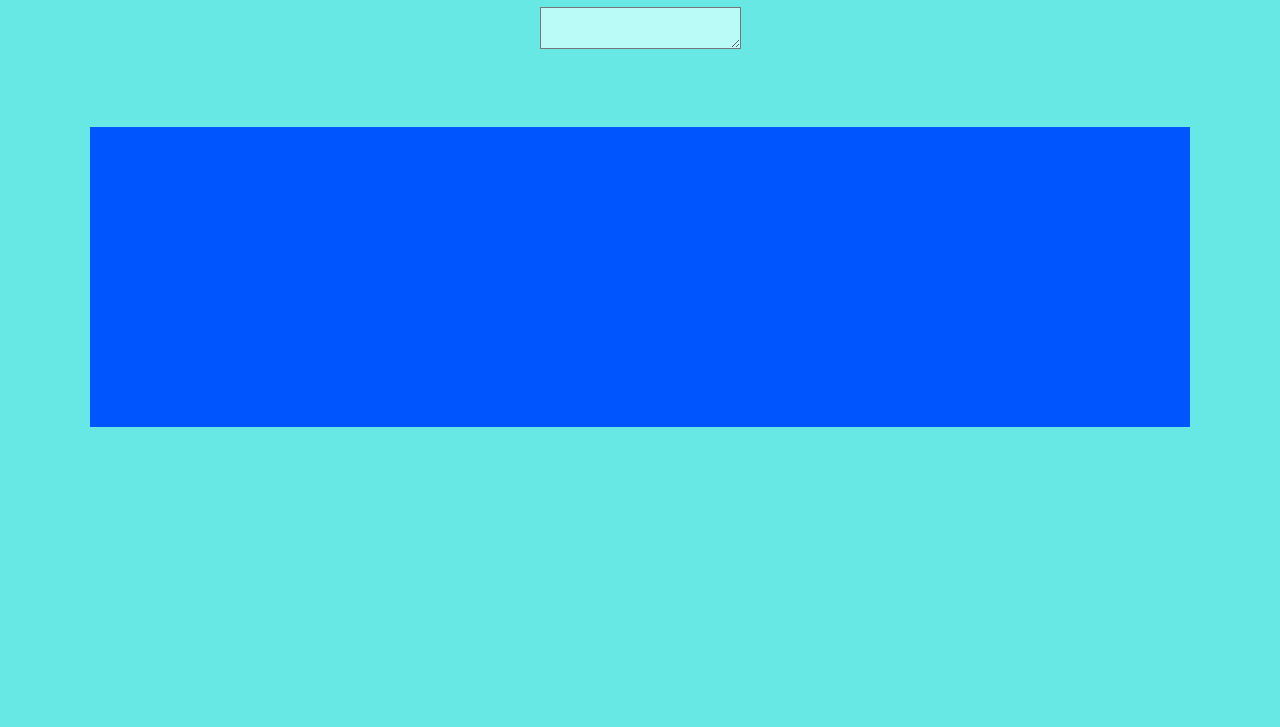
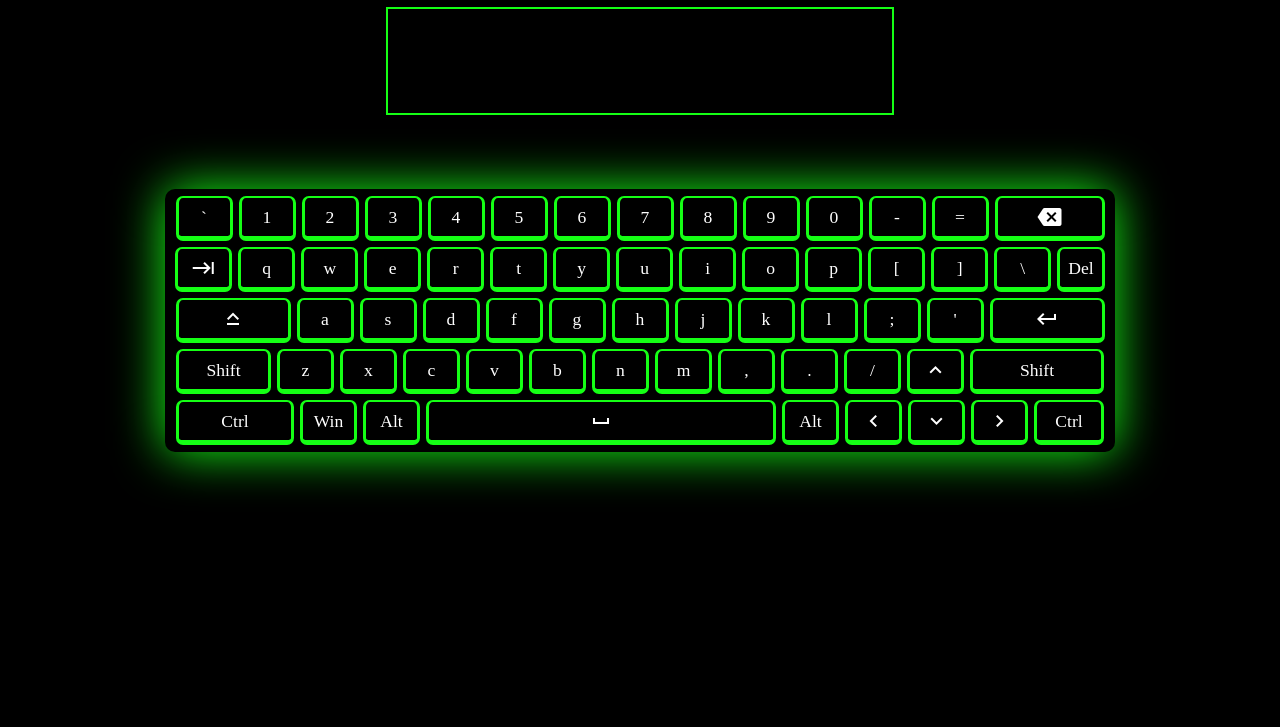
Before and after one commit to VladMitskevich/Virtual-Keyboard, a plain HTML site: page index.html in a window 1280 px wide. Shown: the part 73-800 px from the top of the page. Drawn offline with Linux system fonts and the light colour scheme.

Commit message:
feat: add buttons on keyboard and animation for buttons

```diff
--- a/script.js
+++ b/script.js
@@ -1,86 +1,29 @@
-const body = document.querySelector('body');
-body.classList.add('body');
-// body.innerHTML = `<div class="wrapper">
-// <h1>RSS Virtual Keyboard</h1>
-// <textarea></textarea>
-// <div class="keyboard"><div class="keyboard-keys">
-// <button type="button" class="keyboard-key">\`</button>
-// <button type="button" class="keyboard-key">1</button>
-// <button type="button" class="keyboard-key">2</button>
-// <button type="button" class="keyboard-key">3</button>
-// <button type="button" class="keyboard-key">4</button>
-// <button type="button" class="keyboard-key">5</button>
-// <button type="button" class="keyboard-key">6</button>
-// <button type="button" class="keyboard-key">7</button>
-// <button type="button" class="keyboard-key">8</button>
-// <button type="button" class="keyboard-key">9</button>
-// <button type="button" class="keyboard-key">0</button>
-// <button type="button" class="keyboard-key">-</button>
-// <button type="button" class="keyboard-key">=</button>
-// <button type="button" class="keyboard-key wide-key">Backspace</button>
-// <br>
-// <button type="button" class="keyboard-key wide-key">Tab</button>
-// <button type="button" class="keyboard-key">q</button>
-// <button type="button" class="keyboard-key">w</button>
-// <button type="button" class="keyboard-key">e</button>
-// <button type="button" class="keyboard-key">r</button>
-// <button type="button" class="keyboard-key">t</button>
-// <button type="button" class="keyboard-key">y</button>
-// <button type="button" class="keyboard-key">u</button>
-// <button type="button" class="keyboard-key">i</button>
-// <button type="button" class="keyboard-key">o</button>
-// <button type="button" class="keyboard-key">p</button>
-// <button type="button" class="keyboard-key">[</button>
-// <button type="button" class="keyboard-key">]</button>
-// <button type="button" class="keyboard-key">\\</button>
-// <br>
-// <button type="button" class="keyboard-key wide-key">Caps Lock</button>
-// <button type="button" class="keyboard-key">a</button>
-// <button type="button" class="keyboard-key">s</button>
-// <button type="button" class="keyboard-key">d</button>
-// <button type="button" class="keyboard-key">f</button>
-// <button type="button" class="keyboard-key">g</button>
-// <button type="button" class="keyboard-key">h</button>
-// <button type="button" class="keyboard-key">j</button>
-// <button type="button" class="keyboard-key">k</button>
-// <button type="button" class="keyboard-key">l</button>
-// <button type="button" class="keyboard-key">;</button>
-// <button type="button" class="keyboard-key">'</button>
-// <button type="button" class="keyboard-key wide-key">Enter</button>
-// <br>
-// <button type="button" class="keyboard-key wide-key">Shift</button>
-// <button type="button" class="keyboard-key">z</button>
-// <button type="button" class="keyboard-key">x</button>
-// <button type="button" class="keyboard-key">c</button>
-// <button type="button" class="keyboard-key">v</button>
-// <button type="button" class="keyboard-key">b</button>
-// <button type="button" class="keyboard-key">n</button>
-// <button type="button" class="keyboard-key">m</button>
-// <button type="button" class="keyboard-key">,</button>
-// <button type="button" class="keyboard-key">.</button>
-// <button type="button" class="keyboard-key">/</button>
-// <button type="button" class="keyboard-key wide-key">Shift</button>
-// <br>
-// <button type="button" class="keyboard-key">Ctrl</button>
-// <button type="button" class="keyboard-key">Win</button>
-// <button type="button" class="keyboard-key">Alt</button>
-// <button type="button" class="keyboard-key">Space</button>
-// <button type="button" class="keyboard-key">Alt</button>
-// <button type="button" class="keyboard-key">Leftarr</button>
-// <button type="button" class="keyboard-key">Botarr</button>
-// <button type="button" class="keyboard-key">Rightarr</button>
-// <button type="button" class="keyboard-key">Ctrl</button>
+window.addEventListener("DOMContentLoaded", function() {
+  let buttons = ['`','1','2','3','4','5','6','7','8','9','0','-','=','Backspace',
+                 'Tab','q','w','e','r','t','y','u','i','o','p','[',']','\\','Delete',
+                'CapsLock','a','s','d','f','g','h','j','k','l',';','\'','Enter',
+                'ShiftLeft','z','x','c','v','b','n','m',',','.','/','ArrowUp','ShiftRight',
+                'ControlLeft','Meta','AltLeft','Space','AltRight','ArrowLeft','ArrowDown','ArrowRight','ControlRight'];
 
-// </div>
-// </div>
-// </div>`
-const buttons = ['`','1','2','3','4','5','6','7','8','9','0','-','=','Backspace',
-                 'Tab','q','w','e','r','t','y','u','i','o','p','[',']','\\',
-                'Caps Lock','a','s','d','f','g','h','j','k','l',';','\'','Enter',
-                'Shift','z','x','c','v','b','n','m',',','.','Arrup','Shift',
-                'Ctrl','Win','Alt','Space','Alt','Arrleft','Arrdown','Arrright','Ctrl'];
 
-document.addEventListener("DOMContentLoaded", () => {
+window.addEventListener('keydown', (event)=>{
+        if(event.shiftKey && event.altKey){
+          buttons = ['`','1','2','3','4','5','6','7','8','9','0','-','=','Backspace',
+                 'Tab','й','ц','у','к','е','н','г','ш','щ','з','х','ъ','\\',
+                'CapsLock','ф','ы','в','а','п','р','о','л','д','ж','э','Enter',
+                'ShiftLeft','я','ч','с','м','и','т','ь','б','ю','ArrowUp','ShiftRight',
+                'ControlLeft','Meta','AltLeft','Space','AltRight','ArrowLeft','ArrowDown','ArrowRight','ControlRight'];
+                console.log(buttons);
+        }
+
+      })
+  const body = document.querySelector('body');
+  body.classList.add('body');
+
+  const createIcon = (icon_name) => {
+    return `<i class="material-icons">${icon_name}</i>`;
+};
+
    const wrapper =  document.createElement('div');
    wrapper.classList.add('wrapper');
    body.appendChild(wrapper);
@@ -100,7 +43,148 @@ document.addEventListener("DOMContentLoaded", () => {
    keyboard.appendChild(keyboardKeys);
 
    function addButtons(){
-     let button = document.createElement('button');
-     button.classList.add('keyboard-key')
+
+    for(let i= 0;i<buttons.length;i++){
+      const key = document.createElement('button');
+      const buttonsLineBreak = ['Backspace','Delete','Enter', 'ShiftRight'].indexOf(buttons[i]) !== -1;
+
+
+      key.setAttribute("type", "button");
+      key.classList.add('keyboard-key');
+      key.textContent = buttons[i];
+      if(buttons[i] === 'Backspace'){
+        key.classList.add('wide-key');
+        key.innerHTML = createIcon("backspace");
+      }
+      if(buttons[i] === 'Tab'){
+        key.innerHTML = createIcon("keyboard_tab");
+      }
+      if(buttons[i] === 'Delete'){
+        key.classList.add('delete-key');
+        key.textContent = 'Del';
+      }
+      if(buttons[i] === 'CapsLock'){
+        key.innerHTML = createIcon("keyboard_capslock");
+        key.classList.add('super-wide-key');
+      }
+      if(buttons[i] === 'Enter'){
+        key.classList.add('super-wide-key');
+      }
+      if(buttons[i] === 'AltLeft' || buttons[i] === 'AltRight'){
+        key.textContent = 'Alt';
+      }
+      if(buttons[i] === 'ArrowRight'){
+        key.innerHTML = createIcon("keyboard_arrow_right");
+      }
+      if(buttons[i] === 'ArrowLeft'){
+        key.innerHTML = createIcon("keyboard_arrow_left");
+      }
+      if(buttons[i] === 'ArrowDown'){
+        key.innerHTML = createIcon("keyboard_arrow_down");
+      }
+      if(buttons[i] === 'ArrowUp'){
+        key.innerHTML = createIcon("keyboard_arrow_up");
+      }
+      if(buttons[i] === 'Space'){
+        key.classList.add('space-key')
+        key.innerHTML = createIcon("space_bar");
+      }
+      if(buttons[i] === 'ShiftLeft'){
+        key.classList.add('shift-key')
+        key.textContent = 'Shift';
+      }
+      if(buttons[i] === 'ShiftRight'){
+        key.classList.add('shiftRight-key')
+        key.textContent = 'Shift';
+      }
+      if(buttons[i] === 'ControlLeft'){
+        key.classList.add('ctrl-key')
+        key.textContent = 'Ctrl';
+      }
+      if(buttons[i] === 'ControlRight'){
+        key.classList.add('ctrlRight-key')
+        key.textContent = 'Ctrl';
+      }
+      if(buttons[i] === 'Enter'){
+        key.innerHTML = createIcon("keyboard_return");
+      }
+      if(buttons[i] === 'Meta'){
+        key.textContent = 'Win';
+      }
+
+      keyboardKeys.append(key);
+      if(buttonsLineBreak){
+        keyboardKeys.appendChild(document.createElement('br'));
+      }
+
+      //----------------------Чтение кнопок с клавиатуры----------------------------//
+
+      document.addEventListener('keydown', (event)=>{
+        if(event.key === buttons[i] || event.code === buttons[i]){
+          key.classList.toggle("active");
+          if(event.key === 'Backspace'){
+            textarea.textContent = textarea.textContent.substring(0, textarea.textContent.length-1);
+          }
+          else if(event.key === 'Enter'){
+            textarea.textContent += "\n";
+          }
+          else if(event.key === 'Delete'){
+            textarea.textContent = '';
+          }
+          else if(event.code === 'Space'){
+            textarea.textContent += ' ';
+          }
+          else if(event.key === 'Tab'){
+            textarea.textContent += '   ';
+          }
+          else if(buttons[i] === 'CapsLock' || buttons[i] === 'ControlRight' || buttons[i] === 'ControlLeft'|| buttons[i] === 'ShiftRight' || buttons[i] === 'ShiftLeft' || buttons[i] === 'AltRight' || buttons[i] === 'AltLeft' || buttons[i] === 'Meta' || buttons[i] === 'ArrowDown' || buttons[i] === 'ArrowUp' || buttons[i] === 'ArrowLeft' || buttons[i] === 'ArrowRight'){
+            textarea.textContent = textarea.textContent;
+            event.preventDefault();
+          }
+          else{
+            textarea.textContent += buttons[i];
+          }
+        }
+
+      })
+      document.addEventListener('keyup', ()=>{
+        key.classList.remove('active');
+      })
+
+      //--------------------------------Чтение кнопок на экране--------------------//
+
+      key.addEventListener('mousedown', () =>{
+        key.classList.toggle('active');
+        if(buttons[i] === 'Backspace'){
+          textarea.textContent = textarea.textContent.substring(0, textarea.textContent.length-1);
+        }
+        else if(buttons[i] === 'Enter'){
+          textarea.textContent += "\n";
+        }
+        else if(buttons[i]=== 'Space'){
+          textarea.textContent += ' ';
+        }
+        else if(buttons[i] === 'Delete'){
+          textarea.textContent = '';
+        }
+        else if(buttons[i]=== 'Tab'){
+          textarea.textContent += '   ';
+        }
+        else if(buttons[i] === 'CapsLock' || buttons[i] === 'ControlRight' || buttons[i] === 'ControlLeft' || buttons[i] === 'ShiftRight' || buttons[i] === 'ShiftLeft' || buttons[i] === 'AltRight' || buttons[i] === 'AltLeft' || buttons[i] === 'Meta' || buttons[i] === 'ArrowDown' || buttons[i] === 'ArrowUp' || buttons[i] === 'ArrowLeft' || buttons[i] === 'ArrowRight'){
+          textarea.textContent = textarea.textContent;
+        }
+        else{
+          textarea.textContent += buttons[i];
+        }
+      })
+      key.addEventListener('mouseup', ()=> {
+        key.classList.remove('active');
+      })
+
+    };
+
+
    }
+   addButtons();
+
 })
--- a/style.css
+++ b/style.css
@@ -1,6 +1,6 @@
 @import url("normalize.css");
 .body{
-    background-color: rgba(45, 224, 218, 0.723);
+    background-color: rgb(0, 0, 0);
 }
 .wrapper{
     min-height: 100%;
@@ -16,30 +16,49 @@
   align-items: center;
 }
 .title{
+    letter-spacing: 0.2em;
+    text-shadow: 1px 1px rgba(21, 255, 21, 1), -1px 1px rgba(21, 255, 21, 1), -1px -1px rgba(21, 255, 21, 1), 1px -1px rgba(21, 255, 21, 1);
+    text-shadow: 0px 0px 50px 0px rgba(21, 255, 21, 1);
     color: rgb(78, 237, 21);
 }
 textarea{
-    background-color: rgb(186, 250, 247);
+    resize: none;
+    color: rgba(21, 255, 21, 1);
+    background-color: rgb(0, 0, 0);
+    width: 500px;
+    height: 100px;
+    border: 2px solid rgba(21, 255, 21, 1);
+}
+textarea :active{
+    border: 2px solid rgba(21, 255, 21, 1);
 }
 .keyboard{
+    border-radius: 10px;
     position: absolute;
-    top: 25%;
-    width: 1100px;
-    background-color: rgb(0, 85, 255);
-    height: 300px;
+    margin-top: 600px;
+    width: 950px;
+    background-color: rgb(0, 0, 0);
+    height: 263px;
+    box-shadow: 0px 0px 50px 0px rgba(21, 255, 21, 1);
+    user-select: none;
 }
 .keyboard-keys{
+    padding: 4px 0px;
     text-align: center;
 }
 .keyboard-key{
+    color: #fff;
     height: 45px;
     width: 6%;
     max-width: 90px;
     margin: 3px;
     padding: 0;
-    border: none;
+    border: 2px solid rgb(21, 255, 21);
+    border-bottom: 5px solid rgb(21, 255, 21);
+    border-left: 3px solid rgb(21, 255, 21);
+    border-right: 3px solid rgb(21, 255, 21);
     border-radius: 7px;
-    background-color: blueviolet;
+    background-color: rgb(0, 0, 0);
     font-size: 1.1rem;
     cursor: pointer;
     display: inline-flex;
@@ -47,7 +66,43 @@ textarea{
     justify-content: center;
     vertical-align: top;
     position: relative;
+    transition: all 0.2s ease 0s;
 }
 .wide-key{
-    width: 12%;
+    max-width: 110px;
+    width: 25%;
 }
+.super-wide-key{
+    max-width: 115px;
+    width: 24%;
+}
+.space-key{
+    max-width: 350px;
+    width: 40%;
+}
+.delete-key{
+    max-width: 80px;
+    width: 5%;
+}
+.shift-key{
+    max-width: 115px;
+    width: 10%;
+}
+.shiftRight-key{
+    max-width: 134px;
+    width: 28%;
+}
+.ctrl-key{
+    max-width: 118px;
+    width: 24%;
+}
+.ctrlRight-key{
+    max-width: 70px;
+    width: 24%;
+}
+.keyboard-key.active{
+    height: 41px;
+    border-bottom: 3px solid rgba(21, 255, 21, 1);
+    transform: translateY(4px);
+    box-shadow: 0px 0px 5px 0px rgba(21, 255, 21, 1);
+}
```
Also changed, not shown: index.html (+2 -0 lines).
